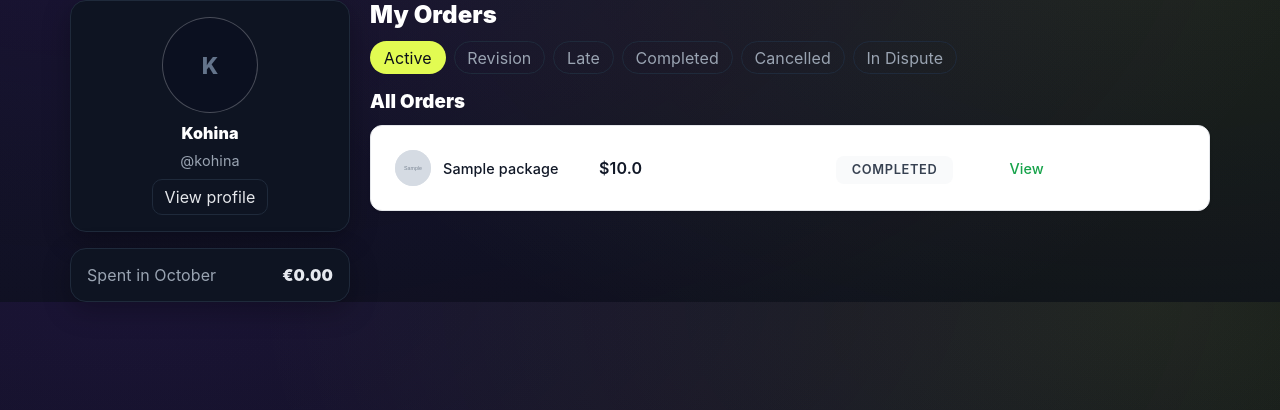
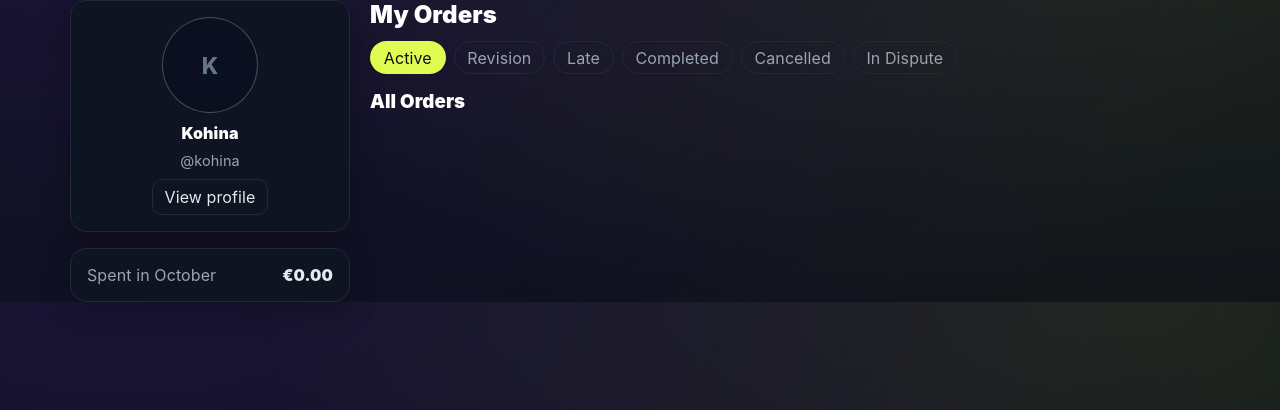
Before and after one commit to Diclonious/ProducerTags, a FastAPI app: page /myorders in a window 1280 px wide. Shown: the part 69-479 px from the top of the page. Run offline with FastAPI, Linux system fonts and the light colour scheme; a user stored in the database is signed in; tables that the repository leaves empty hold one stand-in row (values such as "Sample post"); grey boxes marked "Sample" are stand-in pictures.

Commit message:
Active dashboard fixed, no more orders drop down, reduntant code removed

```diff
--- a/app/main.py
+++ b/app/main.py
@@ -1,19 +1,15 @@
-from fastapi import FastAPI, Request, Form, HTTPException
+from fastapi import FastAPI, Request, Form, HTTPException, Depends, UploadFile, File
 from fastapi.templating import Jinja2Templates
 from fastapi.responses import FileResponse
-
 from starlette.middleware.sessions import SessionMiddleware
-from fastapi import FastAPI, Request, HTTPException, Depends
-
 from pydantic import EmailStr, ValidationError, TypeAdapter
 from datetime import datetime, timedelta
 from sqlalchemy.orm import joinedload
-from fastapi import UploadFile, File, Form
 
 from pathlib import Path
 from sqlalchemy import update, text
 from sqlalchemy import func
-from app.db.database import Base, engine, SessionLocal
+from app.db.database import Base, engine, SessionLocal, get_db
 from app.domain.Package import Package
 from app.domain.User import User
 from app.domain.Order import Order
@@ -106,14 +102,6 @@ def startup_event():
 # funcs for login and db
 
 
-def get_db():
-    db = SessionLocal()
-    try:
-        yield db
-    finally:
-        db.close()
-
-
 def get_current_user(request: Request, db: Session = Depends(get_db)):
     user_id = request.session.get("user_id")
     if not user_id:
@@ -163,6 +151,108 @@ def update_late_orders(db):
         .values(status="Late")
     )
     db.commit()
+
+
+def get_orders_with_relationships(db, user_id=None, status=None, admin_view=False):
+    """Helper function to get orders with all relationships loaded"""
+    query = db.query(Order).options(
+        joinedload(Order.tags),
+        joinedload(Order.package),
+        joinedload(Order.user)
+    )
+
+    if not admin_view and user_id:
+        query = query.filter(Order.user_id == user_id)
+
+    if status:
+        query = query.filter(Order.status == status)
+
+    return query.all()
+
+
+def calculate_monthly_revenue(db, user_id=None, status="Completed"):
+    """Helper function to calculate monthly revenue for orders"""
+    now = datetime.utcnow()
+    month_start = now.replace(day=1, hour=0, minute=0, second=0, microsecond=0)
+
+    query = db.query(Order).options(joinedload(Order.package)).filter(
+        Order.status == status,
+        Order.completed_date >= month_start,
+    )
+
+    if user_id:
+        query = query.filter(Order.user_id == user_id)
+
+    orders = query.all()
+    return sum(float(o.package.price) if o.package and o.package.price is not None else 0.0 for o in orders)
+
+
+def save_uploaded_file(file: UploadFile, prefix: str = "", user_id: int = None) -> str:
+    """Helper function to save uploaded files with consistent naming"""
+    upload_dir = UPLOAD_DIR
+    upload_dir.mkdir(exist_ok=True)
+    timestamp = datetime.utcnow().strftime("%Y%m%d%H%M%S")
+    safe_name = file.filename.replace(" ", "_")
+
+    if user_id:
+        filename = f"{prefix}_user{user_id}_{timestamp}_{safe_name}"
+    else:
+        filename = f"{prefix}_{timestamp}_{safe_name}"
+
+    file_path = upload_dir / filename
+    return filename
+
+
+def calculate_chart_data(db, range_q="monthly"):
+    """Helper function to calculate chart data for analytics"""
+    from datetime import date, timedelta
+
+    labels = []
+    revenue_series = []
+    completed_series = []
+    cancelled_series = []
+    cancelled_revenue_series = []
+
+    if range_q == "yearly":
+        base = date.today().replace(day=1)
+        months = []
+        for i in range(11, -1, -1):
+            y = base.year if base.month - i > 0 else base.year - 1
+            m = ((base.month - i - 1) % 12) + 1
+            months.append((y, m))
+        for y, m in months:
+            start = datetime(year=y, month=m, day=1)
+            end = datetime(year=y+1, month=1, day=1) if m == 12 else datetime(year=y, month=m+1, day=1)
+            completed_m = db.query(Order).options(joinedload(Order.package)).\
+                filter(Order.status == "Completed", Order.completed_date >= start, Order.completed_date < end).all()
+            cancelled_m = db.query(Order).options(joinedload(Order.package)).\
+                filter(Order.status == "Cancelled", Order.cancelled_date >= start, Order.cancelled_date < end).all()
+            revenue_m = sum(float(o.package.price) if o.package and o.package.price is not None else 0.0 for o in completed_m)
+            cancelled_revenue_m = sum(float(o.package.price) if o.package and o.package.price is not None else 0.0 for o in cancelled_m)
+            labels.append(start.strftime('%b %Y'))
+            revenue_series.append(round(revenue_m, 2))
+            completed_series.append(len(completed_m))
+            cancelled_series.append(len(cancelled_m))
+            cancelled_revenue_series.append(round(cancelled_revenue_m, 2))
+    else:
+        start = date.today() - timedelta(days=29)
+        for i in range(30):
+            d = start + timedelta(days=i)
+            d0 = datetime(d.year, d.month, d.day)
+            d1 = d0 + timedelta(days=1)
+            completed_d = db.query(Order).options(joinedload(Order.package)).\
+                filter(Order.status == "Completed", Order.completed_date >= d0, Order.completed_date < d1).all()
+            cancelled_d = db.query(Order).options(joinedload(Order.package)).\
+                filter(Order.status == "Cancelled", Order.cancelled_date >= d0, Order.cancelled_date < d1).all()
+            revenue_d = sum(float(o.package.price) if o.package and o.package.price is not None else 0.0 for o in completed_d)
+            cancelled_revenue_d = sum(float(o.package.price) if o.package and o.package.price is not None else 0.0 for o in cancelled_d)
+            labels.append(d.strftime('%d %b'))
+            revenue_series.append(round(revenue_d, 2))
+            completed_series.append(len(completed_d))
+            cancelled_series.append(len(cancelled_d))
+            cancelled_revenue_series.append(round(cancelled_revenue_d, 2))
+
+    return labels, revenue_series, completed_series, cancelled_series, cancelled_revenue_series
 
 
 # -------------------- AUTH --------------------
@@ -283,12 +373,8 @@ async def update_profile(
 
     # Handle avatar upload
     if avatar and getattr(avatar, "filename", ""):
-        upload_dir = UPLOAD_DIR
-        upload_dir.mkdir(exist_ok=True)
-        timestamp = datetime.utcnow().strftime("%Y%m%d%H%M%S")
-        safe_name = avatar.filename.replace(" ", "_")
-        filename = f"avatar_user{current_user.id}_{timestamp}_{safe_name}"
-        file_path = upload_dir / filename
+        filename = save_uploaded_file(avatar, "avatar", current_user.id)
+        file_path = UPLOAD_DIR / filename
         content = await avatar.read()
         with open(file_path, "wb") as f:
             f.write(content)
@@ -410,25 +496,11 @@ async def my_orders(request: Request):
         update_late_orders(db)
 
         # Now fetch orders safely
-        orders = db.query(Order).options(joinedload(Order.tags), joinedload(Order.package), joinedload(Order.user)) \
-            .filter(Order.user_id == user_id).all()
-        # Spent this month (completed orders in current month)
-        from datetime import datetime
+        orders = get_orders_with_relationships(db, user_id=user_id)
+
+        # Calculate spent this month
+        spent_eur = calculate_monthly_revenue(db, user_id=user_id, status="Completed")
         now = datetime.utcnow()
-        month_start = now.replace(day=1, hour=0, minute=0, second=0, microsecond=0)
-        completed_this_month = (
-            db.query(Order)
-            .options(joinedload(Order.package))
-            .filter(
-                Order.user_id == user_id,
-                Order.status == "Completed",
-                Order.completed_date >= month_start,
-            )
-            .all()
-        )
-        spent_eur = 0.0
-        for o in completed_this_month:
-            spent_eur += float(o.package.price) if o.package and o.package.price is not None else 0.0
 
         return templates.TemplateResponse("myorders.html", {"request": request, "orders": orders, "spent_month": round(spent_eur, 2), "month_name": now.strftime('%B')})
     finally:
@@ -444,23 +516,12 @@ async def my_orders_admin(request: Request):
     try:
         update_late_orders(db)  # ✅ Update DB first
 
-        orders = db.query(Order).options(joinedload(Order.tags), joinedload(Order.user), joinedload(Order.package)).all()
-        # Earnings this month (completed orders in current month)
-        from datetime import datetime
+        orders = get_orders_with_relationships(db, admin_view=True)
+
+        # Calculate earnings this month
+        earned_eur = calculate_monthly_revenue(db, status="Completed")
         now = datetime.utcnow()
-        month_start = now.replace(day=1, hour=0, minute=0, second=0, microsecond=0)
-        completed_this_month = (
-            db.query(Order)
-            .options(joinedload(Order.package))
-            .filter(
-                Order.status == "Completed",
-                Order.completed_date >= month_start,
-            )
-            .all()
-        )
-        earned_eur = 0.0
-        for o in completed_this_month:
-            earned_eur += float(o.package.price) if o.package and o.package.price is not None else 0.0
+
         # update session value for navbar dropdown
         try:
             request.session["admin_month_earnings"] = round(earned_eur, 2)
@@ -482,16 +543,13 @@ async def completed_orders(request: Request):
     try:
         if request.session.get("is_admin"):
             # Admin sees all completed orders
-            orders = db.query(Order).options(joinedload(Order.package), joinedload(Order.user)) \
-                .filter(Order.status == "Completed") \
-                .order_by(Order.due_date.desc()) \
-                .all()
+            orders = get_orders_with_relationships(db, status="Completed", admin_view=True)
         else:
             # Regular users see only their own completed orders
-            orders = db.query(Order).options(joinedload(Order.package), joinedload(Order.user)) \
-                .filter(Order.user_id == user_id, Order.status == "Completed") \
-                .order_by(Order.due_date.desc()) \
-                .all()
+            orders = get_orders_with_relationships(db, user_id=user_id, status="Completed")
+
+        # Sort by due_date descending
+        orders.sort(key=lambda x: x.due_date, reverse=True)
 
         return templates.TemplateResponse(
             "completed_orders.html",
@@ -558,7 +616,6 @@ async def mark_order_complete(request: Request, order_id: int):
 
     db = SessionLocal()
     try:
-        from datetime import datetime
         order = db.query(Order).filter(Order.id == order_id, Order.user_id == user_id).first()
         if not order or order.status != "Delivered":
             raise HTTPException(status_code=400, detail="Cannot complete this order")
@@ -590,9 +647,8 @@ async def admin_deliver_order(
             raise HTTPException(status_code=400, detail="Cannot deliver in this state")
 
         # Save the uploaded file
-        upload_dir = BASE_DIR / "uploads"
-        upload_dir.mkdir(exist_ok=True)
-        file_path = upload_dir / file.filename
+        filename = save_uploaded_file(file, "delivery")
+        file_path = UPLOAD_DIR / filename
 
         with open(file_path, "wb") as f:
             content = await file.read()
@@ -607,7 +663,7 @@ async def admin_deliver_order(
             order_id=order_id,
             delivery_number=delivery_number,
             response_text=response_text,
-            delivery_file=file.filename,
+            delivery_file=filename,
             delivered_at=datetime.utcnow()
         )
         db.add(delivery)
@@ -615,7 +671,7 @@ async def admin_deliver_order(
         # Update order status
         order.status = "Delivered"
         order.response = response_text  # Keep for backward compatibility
-        order.delivery_file = file.filename  # Keep for backward compatibility
+        order.delivery_file = filename  # Keep for backward compatibility
         db.commit()
     finally:
         db.close()
@@ -652,7 +708,6 @@ async def user_approve_delivery(request: Request, order_id: int):
 
     db = SessionLocal()
     try:
-        from datetime import datetime
         order = db.query(Order).filter(Order.id == order_id, Order.user_id == user_id).first()
         if not order or order.status != "Delivered":
             raise HTTPException(status_code=400, detail="Cannot approve delivery in this state")
@@ -918,7 +973,6 @@ async def approve_request(request: Request, order_id: int):
             order.status = "Revision"
         elif order.request_type == "cancellation":
             order.status = "Cancelled"
-            from datetime import datetime
             order.cancelled_date = datetime.utcnow()
         elif order.request_type == "extend_delivery":
             # Extend the due date
@@ -1058,27 +1112,14 @@ async def analytics_overview(request: Request):
         avg_rating = db.query(func.avg(Order.review)).filter(Order.review.isnot(None)).scalar()
         avg_rating = float(avg_rating) if avg_rating is not None else 0.0
 
-        revenue = 0.0
-        completed = db.query(Order).options(joinedload(Order.package)).filter(Order.status == "Completed").all()
-        for o in completed:
-            revenue += float(o.package.price) if o.package and o.package.price is not None else 0.0
-
-        # Calculate cancelled revenue (money lost from cancelled orders)
-        cancelled_revenue = 0.0
-        cancelled_orders_list = db.query(Order).options(joinedload(Order.package)).filter(Order.status == "Cancelled").all()
-        for o in cancelled_orders_list:
-            cancelled_revenue += float(o.package.price) if o.package and o.package.price is not None else 0.0
+        # Calculate revenue for different order statuses
+        revenue = calculate_monthly_revenue(db, status="Completed")
+        cancelled_revenue = calculate_monthly_revenue(db, status="Cancelled")
 
         # Calculate expected earnings from active and revision orders
-        expected_earnings = 0.0
         active_orders_list = db.query(Order).options(joinedload(Order.package)).filter(Order.status == "Active").all()
-        for o in active_orders_list:
-            expected_earnings += float(o.package.price) if o.package and o.package.price is not None else 0.0
-
-        # Add revision orders to expected earnings
         revision_orders_list = db.query(Order).options(joinedload(Order.package)).filter(Order.status == "Revision").all()
-        for o in revision_orders_list:
-            expected_earnings += float(o.package.price) if o.package and o.package.price is not None else 0.0
+        expected_earnings = sum(float(o.package.price) if o.package and o.package.price is not None else 0.0 for o in active_orders_list + revision_orders_list)
 
         completion_rate = (completed_orders / total_orders * 100.0) if total_orders else 0.0
         cancellation_rate = (cancelled_orders / total_orders * 100.0) if total_orders else 0.0
@@ -1092,51 +1133,8 @@ async def analytics_overview(request: Request):
             .all()
         )
         # Chart data aggregation
-        from datetime import date, timedelta, datetime
         range_q = request.query_params.get("range", "monthly")
-        labels = []
-        revenue_series = []
-        completed_series = []
-        cancelled_series = []
-        cancelled_revenue_series = []
-        if range_q == "yearly":
-            base = date.today().replace(day=1)
-            months = []
-            for i in range(11, -1, -1):
-                y = base.year if base.month - i > 0 else base.year - 1
-                m = ((base.month - i - 1) % 12) + 1
-                months.append((y, m))
-            for y, m in months:
-                start = datetime(year=y, month=m, day=1)
-                end = datetime(year=y+1, month=1, day=1) if m == 12 else datetime(year=y, month=m+1, day=1)
-                completed_m = db.query(Order).options(joinedload(Order.package)).\
-                    filter(Order.status == "Completed", Order.completed_date >= start, Order.completed_date < end).all()
-                cancelled_m = db.query(Order).options(joinedload(Order.package)).\
-                    filter(Order.status == "Cancelled", Order.cancelled_date >= start, Order.cancelled_date < end).all()
-                revenue_m = sum(float(o.package.price) if o.package and o.package.price is not None else 0.0 for o in completed_m)
-                cancelled_revenue_m = sum(float(o.package.price) if o.package and o.package.price is not None else 0.0 for o in cancelled_m)
-                labels.append(start.strftime('%b %Y'))
-                revenue_series.append(round(revenue_m, 2))
-                completed_series.append(len(completed_m))
-                cancelled_series.append(len(cancelled_m))
-                cancelled_revenue_series.append(round(cancelled_revenue_m, 2))
-        else:
-            start = date.today() - timedelta(days=29)
-            for i in range(30):
-                d = start + timedelta(days=i)
-                d0 = datetime(d.year, d.month, d.day)
-                d1 = d0 + timedelta(days=1)
-                completed_d = db.query(Order).options(joinedload(Order.package)).\
-                    filter(Order.status == "Completed", Order.completed_date >= d0, Order.completed_date < d1).all()
-                cancelled_d = db.query(Order).options(joinedload(Order.package)).\
-                    filter(Order.status == "Cancelled", Order.cancelled_date >= d0, Order.cancelled_date < d1).all()
-                revenue_d = sum(float(o.package.price) if o.package and o.package.price is not None else 0.0 for o in completed_d)
-                cancelled_revenue_d = sum(float(o.package.price) if o.package and o.package.price is not None else 0.0 for o in cancelled_d)
-                labels.append(d.strftime('%d %b'))
-                revenue_series.append(round(revenue_d, 2))
-                completed_series.append(len(completed_d))
-                cancelled_series.append(len(cancelled_d))
-                cancelled_revenue_series.append(round(cancelled_revenue_d, 2))
+        labels, revenue_series, completed_series, cancelled_series, cancelled_revenue_series = calculate_chart_data(db, range_q)
     finally:
         db.close()
 
--- a/app/templates/base.html
+++ b/app/templates/base.html
@@ -62,15 +62,6 @@
         <nav>
           {% if request.session.get('user_id') %}
             <a class="link" href="{{ '/myorders-admin' if request.session.get('is_admin') else '/myorders' }}">Dashboard</a>
-            {% if not request.session.get('is_admin') %}
-              <div class="menu" id="ordersTopMenu">
-                <button class="menu-btn" onclick="toggleMenu('ordersTopMenu')">Orders ▾</button>
-                <div class="menu-items">
-                  <a href="/myorders">My Orders</a>
-                  <a href="/completed-orders">Completed Orders</a>
-                </div>
-              </div>
-            {% endif %}
             {% if request.session.get('is_admin') %}
               <a class="link" href="/analytics">Analytics</a>
             {% endif %}
--- a/app/templates/myorders.html
+++ b/app/templates/myorders.html
@@ -164,12 +164,30 @@ document.addEventListener('DOMContentLoaded', function() {
     function filterOrders(status) {
         orderCards.forEach(card => {
             const cardStatus = card.dataset.status;
-            const shouldShow = (status === 'Active' && (cardStatus === 'Active' || cardStatus === 'Delivered')) ||
-                             (status === 'Revision' && cardStatus === 'Revision') ||
-                             (status === 'Late' && cardStatus === 'Late') ||
-                             (status === 'Completed' && cardStatus === 'Completed') ||
-                             (status === 'Cancelled' && cardStatus === 'Cancelled') ||
-                             (status === 'In Dispute' && cardStatus === 'In dispute');
+            let shouldShow = false;
+
+            switch(status) {
+                case 'Active':
+                    shouldShow = (cardStatus === 'Active' || cardStatus === 'Delivered');
+                    break;
+                case 'Revision':
+                    shouldShow = (cardStatus === 'Revision');
+                    break;
+                case 'Late':
+                    shouldShow = (cardStatus === 'Late');
+                    break;
+                case 'Completed':
+                    shouldShow = (cardStatus === 'Completed');
+                    break;
+                case 'Cancelled':
+                    shouldShow = (cardStatus === 'Cancelled');
+                    break;
+                case 'In Dispute':
+                    shouldShow = (cardStatus === 'In dispute');
+                    break;
+                default:
+                    shouldShow = false;
+            }
 
             card.style.display = shouldShow ? 'flex' : 'none';
         });
@@ -194,8 +212,21 @@ document.addEventListener('DOMContentLoaded', function() {
         });
     });
 
-    // Show all orders by default on page load
-    showAllOrders();
+    // Apply filter based on active tab on page load
+    const activeTab = document.querySelector('.tab.active');
+    if (activeTab) {
+        const status = activeTab.dataset.status;
+        filterOrders(status);
+    } else {
+        // If no active tab, default to showing Active orders
+        const activeTabElement = document.querySelector('.tab[data-status="Active"]');
+        if (activeTabElement) {
+            activeTabElement.classList.add('active');
+            filterOrders('Active');
+        } else {
+            showAllOrders();
+        }
+    }
 
     // Countdown timer functionality
     function updateCountdowns() {
```
Also changed, not shown: app/services/order_service.py (+2 -7 lines), app/schemas/User.py (deleted), app/services/user_service.py (deleted).
